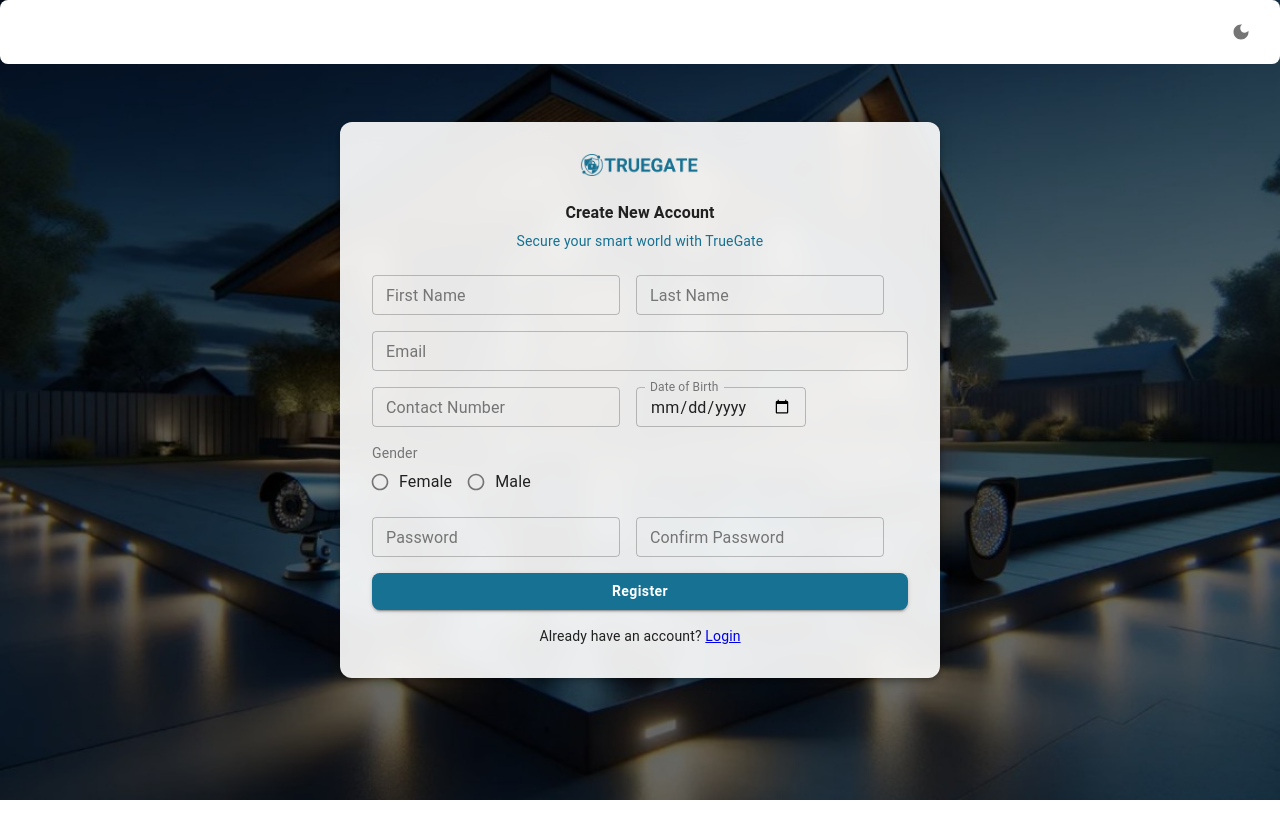
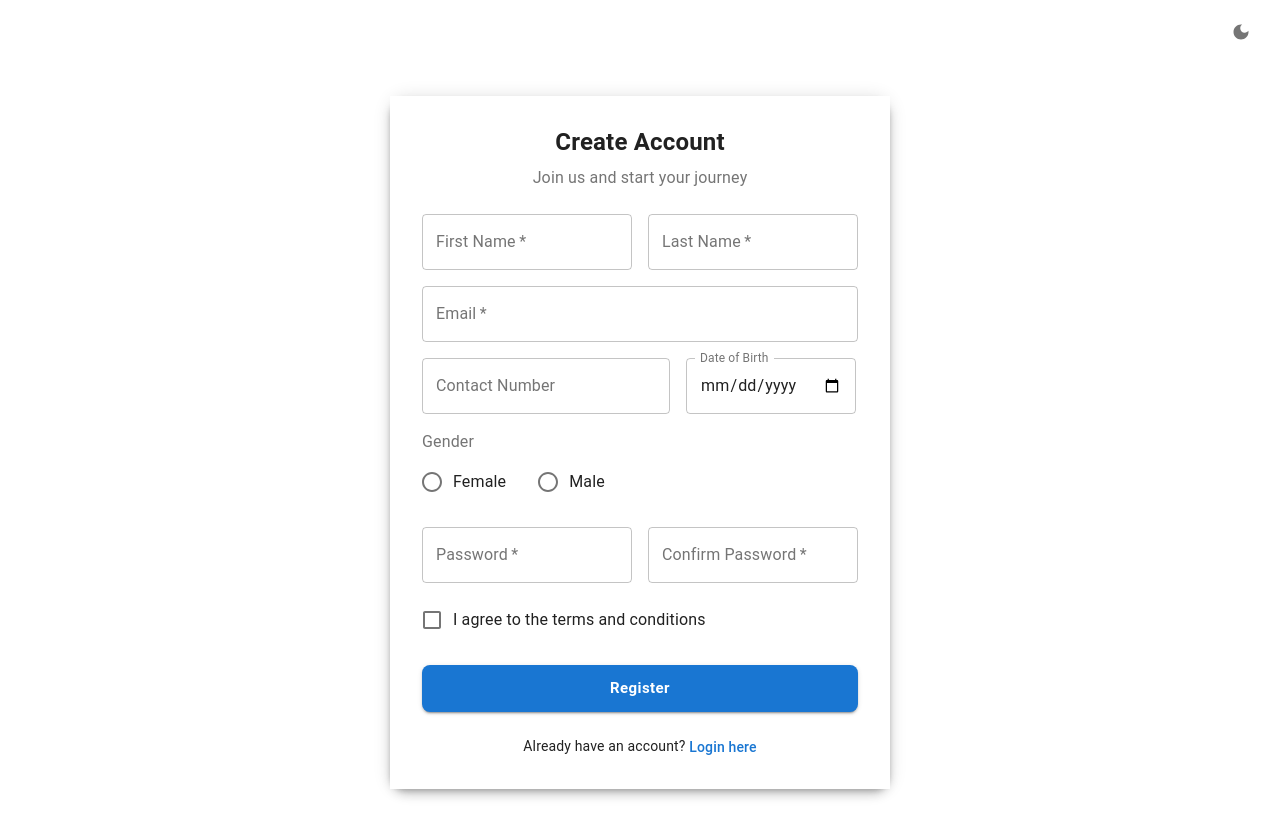
Before and after one commit to akilapilapitiya/TrueGate, a React (Vite) app in the folder frontend/: page /register in a window 1280 px wide. Before the commit the page ends 800 px from the top, so only its background shows below. Built offline with nearby package versions, Linux system fonts and the light colour scheme.

Commit message:
Registration Logic Updated

```diff
--- a/frontend/src/pages/Register.jsx
+++ b/frontend/src/pages/Register.jsx
@@ -1,256 +1,301 @@
+import { useRef, useState } from "react";
 import {
   Box,
+  TextField,
   Button,
+  Typography,
+  Link,
+  FormControlLabel,
+  Checkbox,
+  useTheme,
+  useMediaQuery,
+  Paper,
+  Fade,
   FormControl,
-  FormControlLabel,
   FormLabel,
-  Grid,
+  RadioGroup,
   Radio,
-  RadioGroup,
-  TextField,
-  Typography,
 } from "@mui/material";
-import React, { useRef, useState } from "react";
-import registerBg from "../assets/login-bg.png";
-import namedLogo from "../assets/logo-name.png";
-import { NavLink, useNavigate } from "react-router-dom";
+import { useNavigate } from "react-router-dom";
 import { checkSignUpValidateData } from "../utils/Validate";
-import { auth } from "../utils/Firebase";
-import { createUserWithEmailAndPassword, updateProfile } from "firebase/auth";
-import { useDispatch } from "react-redux";
-import { addUser } from "../utils/UserSlice";
 
 const Register = () => {
-   // Declare refs here
-  const firstName = useRef();
-  const lastName = useRef();
-  const email = useRef();
-  const contact = useRef();
-  const dob = useRef();
-  const gender = useRef();
-  const password = useRef();
-  const confirmPassword = useRef();
+  const theme = useTheme();
+  const isMobile = useMediaQuery(theme.breakpoints.down("md"));
+  const navigate = useNavigate();
 
+  // Refs for inputs
+  const firstNameRef = useRef(null);
+  const lastNameRef = useRef(null);
+  const emailRef = useRef(null);
+  const contactRef = useRef(null);
+  const dobRef = useRef(null);
+  const passwordRef = useRef(null);
+  const confirmPasswordRef = useRef(null);
+
+  const [gender, setGender] = useState("");
   const [errorMessage, setErrorMessage] = useState(null);
-  const navigate = useNavigate();
-  const dispatch = useDispatch();
+  const [isChecked, setIsChecked] = useState(false);
 
-  const RegisterLogic = () => {
-     // To get Gender selected value:
-    const selectedGenderInput = gender.current.querySelector('input[type="radio"]:checked');
-    const genderValue = selectedGenderInput ? selectedGenderInput.value : null;
-      //Validation Logic
+  const handleGenderChange = (e) => setGender(e.target.value);
+
+  const handleRegister = () => {
+    // Validation
     const message = checkSignUpValidateData(
-      email.current.value,
-      password.current.value,
-      confirmPassword.current.value,
-      firstName.current.value,
-      lastName.current.value,
-      dob.current.value,
-      contact.current.value,
-      genderValue
+      emailRef.current?.value || "",
+      passwordRef.current?.value || "",
+      confirmPasswordRef.current?.value || "",
+      firstNameRef.current?.value || "",
+      lastNameRef.current?.value || "",
+      dobRef.current?.value || "",
+      contactRef.current?.value || "",
+      gender
     );
     if (message) {
       setErrorMessage(message);
-      return false;
+      return;
     }
 
-    createUserWithEmailAndPassword(
-      auth,
-      email.current.value,
-      password.current.value
-    )
-      .then((userCredential) => {
-        // Signed up
-        const user = userCredential.user;
-        updateProfile(user, {
-          displayName: firstName.current.value + " " + lastName.current.value,
-        })
-          .then(() => {
-            const { uid, email, displayName } = auth.currentUser;
-            dispatch(
-              addUser({
-                uid: uid,
-                email: email,
-                displayName: displayName,
-              })
-            );
+    // Terms and Conditions Check
+    if (!isChecked) {
+      setErrorMessage("You must agree to the terms and conditions");
+      return;
+    }
+    // Registration Logic
     navigate("/dashboard");
-          })
-          .catch((error) => {
-            // An error occurred
-            setErrorMessage(error.code + error.message);
-          });
-      })
-      .catch((error) => {
-        const errorCode = error.code;
-        const errorMessage = error.message;
-        setErrorMessage(errorCode + errorMessage);
-      });
+
   };
 
   return (
+    <Fade in timeout={700}>
       <Box
         sx={{
-        width: "100vw",
+          position: "relative",
           minHeight: "100vh",
           display: "flex",
           justifyContent: "center",
           alignItems: "center",
-        backgroundImage: `url(${registerBg})`,
-        backgroundSize: "cover",
-        backgroundPosition: "center",
-        padding: 2,
+          backgroundColor: theme.palette.background.default,
+          paddingTop: "64px",
+          paddingBottom: 4,
+          overflowY: "auto",
+          scrollbarWidth: "none",
+          "&::-webkit-scrollbar": {
+            display: "none",
+          },
+        }}
+      >
+        <Paper
+          elevation={4}
+          sx={{
+            width: "100%",
+            maxWidth: { xs: "90%", sm: 400, md: 500 },
+            height: { xs: "auto", md: "auto" },
+            borderRadius: 4,
+            m: 2,
+            mt: 4,
+            boxShadow: theme.shadows[6],
           }}
         >
           <Box
             sx={{
-          width: "100%",
-          maxWidth: "600px",
-          borderRadius: 3,
-          boxShadow: 5,
-          backgroundColor: "rgba(255, 255, 255, 0.91)",
-          backdropFilter: "blur(12px)",
-          padding: 4,
+              p: 4,
               display: "flex",
               flexDirection: "column",
-          alignItems: "center",
+              justifyContent: "center",
+              backgroundColor: theme.palette.background.paper,
+              overflowY: "auto",
             }}
           >
-        <img
-          src={namedLogo}
-          alt="Logo"
-          style={{ width: "120px", marginBottom: "24px" }}
-        />
-        <Typography variant="h6" fontWeight="bold" gutterBottom>
-          Create New Account
+            <Typography variant="h4" fontWeight={700} mb={1} textAlign="center">
+              Create Account
             </Typography>
-        <Typography variant="body2" gutterBottom sx={{color: "#167192", mb: 2 }}>
-          Secure your smart world with TrueGate
+            <Typography
+              variant="body1"
+              color="text.secondary"
+              mb={3}
+              textAlign="center"
+            >
+              Join us and start your journey
             </Typography>
 
-        <Box sx={{ mt: 1, width: "100%" }}>
-          <Grid container spacing={2} sx={{ mb: 2 }}>
-            <Grid item xs={12} sm={6}>
+            <Box
+              component="form"
+              sx={{ display: "flex", flexDirection: "column", gap: 2 }}
+              onSubmit={(e) => {
+                e.preventDefault();
+                handleRegister();
+              }}
+            >
+              {/* Responsive input pairs */}
+              <Box
+                sx={{
+                  display: "flex",
+                  gap: 2,
+                  flexDirection: isMobile ? "column" : "row",
+                }}
+              >
                 <TextField
                   label="First Name"
+                  inputRef={firstNameRef}
                   variant="outlined"
-                fullWidth
-                size="small"
-                inputRef={firstName}
+                  size="medium"
+                  required
+                  fullWidth={isMobile}
                 />
-            </Grid>
-            <Grid item xs={12} sm={6}>
                 <TextField
                   label="Last Name"
+                  inputRef={lastNameRef}
                   variant="outlined"
-                fullWidth
-                size="small"
-                inputRef={lastName}
+                  size="medium"
+                  required
+                  fullWidth={isMobile}
                 />
-            </Grid>
-          </Grid>
+              </Box>
 
-          <Box sx={{ mb: 2 }}>
               <TextField
                 label="Email"
                 type="email"
+                inputRef={emailRef}
+                fullWidth
+                size="medium"
                 variant="outlined"
-              fullWidth
-              size="small"
-              inputRef={email}
+                required
+              />
+
+              <Box
+                sx={{
+                  display: "flex",
+                  gap: 2,
+                  flexDirection: isMobile ? "column" : "row",
+                }}
+              >
+                <TextField
+                  label="Contact Number"
+                  type="tel"
+                  inputRef={contactRef}
+                  variant="outlined"
+                  size="medium"
+                  fullWidth={isMobile}
+                />
+                <TextField
+                  label="Date of Birth"
+                  type="date"
+                  inputRef={dobRef}
+                  variant="outlined"
+                  size="medium"
+                  InputLabelProps={{ shrink: true }}
+                  fullWidth={isMobile}
                 />
               </Box>
 
-          <Grid container spacing={2} sx={{ mb: 2 }}>
-            <Grid item xs={12} sm={6}>
-              <TextField
-                label="Contact Number"
-                type="tel"
-                variant="outlined"
-                fullWidth
-                size="small"
-                inputRef={contact}
-              />
-            </Grid>
-            <Grid item xs={12} sm={6}>
-              <TextField
-                label="Date of Birth"
-                type="date"
-                variant="outlined"
-                fullWidth
-                size="small"
-                InputLabelProps={{ shrink: true }}
-                inputRef={dob}
-              />
-            </Grid>
-          </Grid>
-
-          <Box sx={{ mb: 2 }}>
-            <FormControl fullWidth ref={gender}>
-              <FormLabel id="gender-label" sx={{ fontSize: "0.875rem" }}>
+              <FormControl sx={{ mb: 1 }}>
+                <FormLabel id="gender-label" sx={{ mb: 1 }}>
                   Gender
                 </FormLabel>
-              <RadioGroup row aria-labelledby="gender-label" name="gender">
+                <RadioGroup
+                  row={!isMobile}
+                  column={isMobile ? true : false}
+                  aria-labelledby="gender-label"
+                  name="gender"
+                  value={gender}
+                  onChange={handleGenderChange}
+                  sx={{ gap: 2 }}
+                >
                   <FormControlLabel
                     value="female"
-                  control={<Radio size="small" />}
+                    control={<Radio />}
                     label="Female"
                   />
                   <FormControlLabel
                     value="male"
-                  control={<Radio size="small" />}
+                    control={<Radio />}
                     label="Male"
                   />
                 </RadioGroup>
               </FormControl>
-          </Box>
 
-          <Grid container spacing={2} sx={{ mb: 2 }}>
-            <Grid item xs={12} sm={6}>
+              <Box
+                sx={{
+                  display: "flex",
+                  gap: 2,
+                  flexDirection: isMobile ? "column" : "row",
+                }}
+              >
                 <TextField
                   label="Password"
                   type="password"
+                  inputRef={passwordRef}
                   variant="outlined"
-                fullWidth
-                size="small"
-                inputRef={password}
+                  size="medium"
+                  required
+                  fullWidth={isMobile}
                 />
-            </Grid>
-            <Grid item xs={12} sm={6}>
                 <TextField
                   label="Confirm Password"
                   type="password"
+                  inputRef={confirmPasswordRef}
                   variant="outlined"
-                fullWidth
-                size="small"
-                inputRef={confirmPassword}
+                  size="medium"
+                  required
+                  fullWidth={isMobile}
                 />
-            </Grid>
-          </Grid>
+              </Box>
+
+              <FormControlLabel
+                control={
+                  <Checkbox
+                    checked={isChecked}
+                    onChange={(e) => setIsChecked(e.target.checked)}
+                  />
+                }
+                label="I agree to the terms and conditions"
+              />
 
               {errorMessage && (
-            <Typography variant="body2" color="error" sx={{ mb: 2 }}>
+                <Typography
+                  variant="body2"
+                  color="error"
+                  textAlign="center"
+                  sx={{ mt: 1 }}
+                >
                   {errorMessage}
                 </Typography>
               )}
 
               <Button
                 variant="contained"
+                type="submit"
+                size="large"
+                sx={{
+                  mt: 1,
+                  py: 1.3,
+                  borderRadius: 2,
+                  fontWeight: 600,
+                  textTransform: "none",
+                }}
                 fullWidth
-            size="medium"
-            sx={{ mb: 2, textTransform: "none", fontWeight: "bold",backgroundColor: "#167192" }}
-            onClick={RegisterLogic}
               >
                 Register
               </Button>
 
-          <Typography variant="body2" align="center">
-            Already have an account? <NavLink to="/login">Login</NavLink>
+              <Typography variant="body2" mt={1} textAlign="center">
+                Already have an account?{" "}
+                <Link
+                  component="button"
+                  onClick={() => navigate("/login")}
+                  underline="hover"
+                  color="primary"
+                  sx={{ fontWeight: 500, cursor: "pointer" }}
+                >
+                  Login here
+                </Link>
               </Typography>
             </Box>
           </Box>
+        </Paper>
       </Box>
+    </Fade>
   );
 };
 
```
Lines whose indentation alone changed are shown as unchanged.
